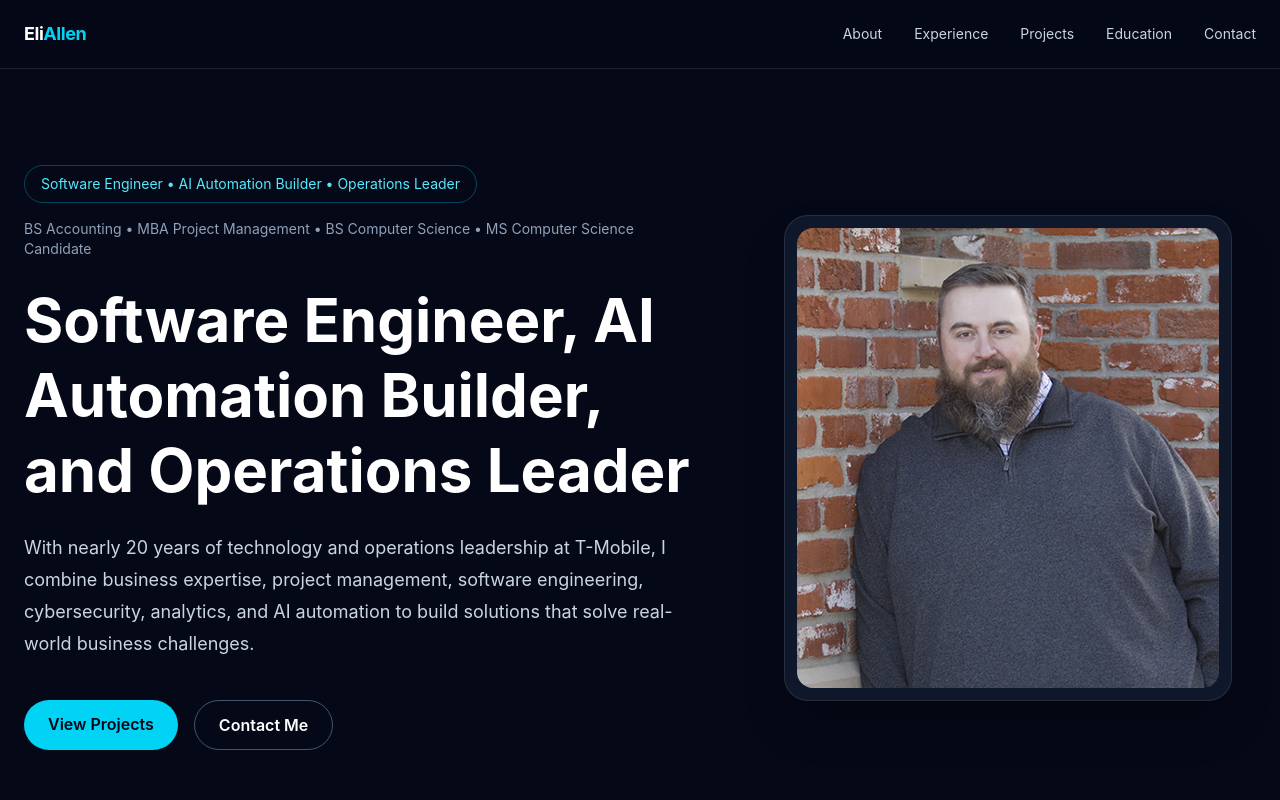
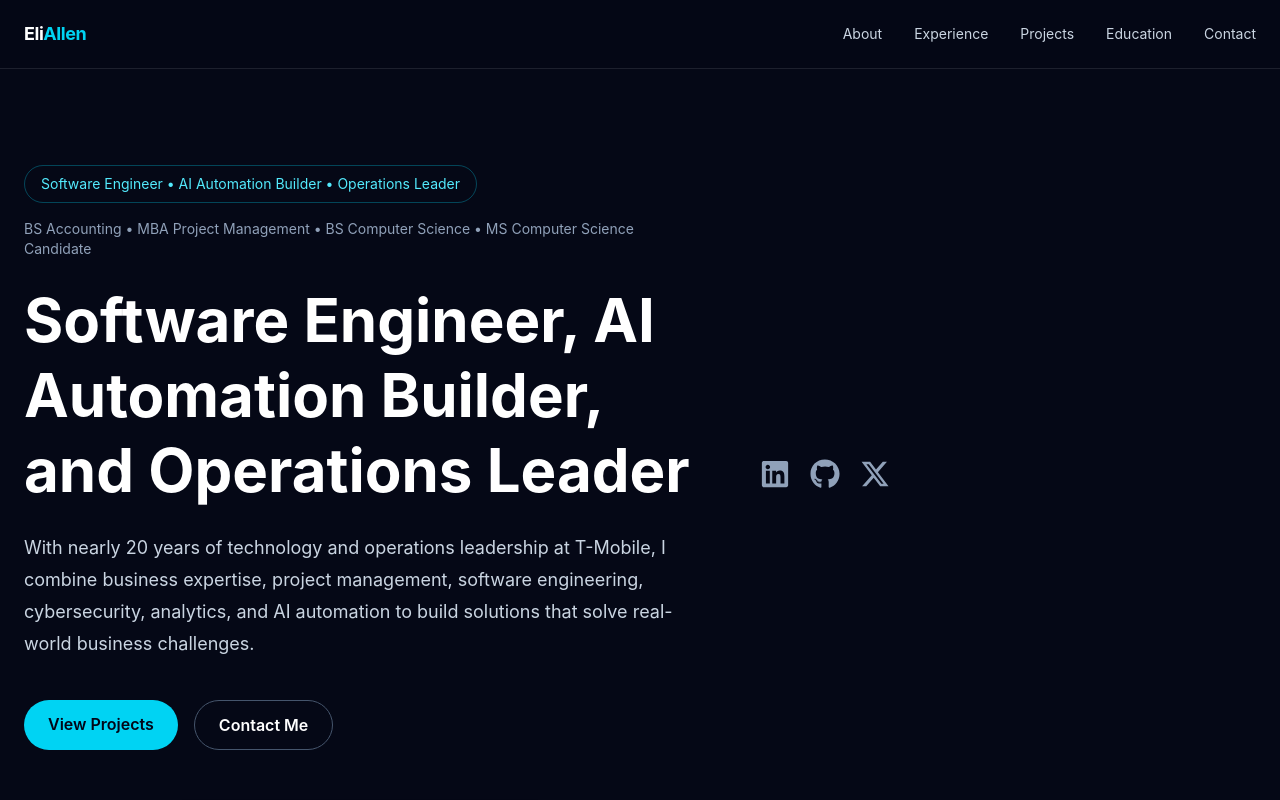
Before and after one commit to Elijahjallen/Eli-Portfolio, a React (Vite) app: page / in a window 1280 px wide. Shown: the top 800 px of the page. Built offline with nearby package versions, Linux system fonts and the light colour scheme.

Commit message:
Social media icons

```diff
--- a/package.json
+++ b/package.json
@@ -15,6 +15,7 @@
     "lucide-react": "^1.21.0",
     "react": "^19.2.6",
     "react-dom": "^19.2.6",
+    "react-icons": "^5.6.0",
     "react-router-dom": "^7.18.0",
     "tailwindcss": "^4.3.1"
   },
--- a/src/components/Contact.tsx
+++ b/src/components/Contact.tsx
@@ -1,3 +1,5 @@
+import { FaLinkedin, FaGithub, FaXTwitter } from "react-icons/fa6";
+
 function Contact() {
   return (
     <section
@@ -54,6 +56,36 @@ function Contact() {
           </a>
         </div>
       </div>
+
+<div className="mt-8 flex items-center gap-5">
+  <a
+    href="https://www.linkedin.com/in/eli-allen--"
+    target="_blank"
+    rel="noreferrer"
+    className="text-3xl text-slate-400 transition hover:text-cyan-400"
+  >
+    <FaLinkedin />
+  </a>
+
+  <a
+    href="https://github.com/Elijahjallen"
+    target="_blank"
+    rel="noreferrer"
+    className="text-3xl text-slate-400 transition hover:text-cyan-400"
+  >
+    <FaGithub />
+  </a>
+
+  <a
+    href="https://x.com/YOUR_X_HANDLE"
+    target="_blank"
+    rel="noreferrer"
+    className="text-3xl text-slate-400 transition hover:text-cyan-400"
+  >
+    <FaXTwitter />
+  </a>
+</div>
+
     </section>
   );
 }
--- a/src/components/Hero.tsx
+++ b/src/components/Hero.tsx
@@ -1,4 +1,5 @@
 import heroImage from "../assets/hero.jpg";
+import { FaLinkedin, FaGithub, FaXTwitter } from "react-icons/fa6";
 
 function Hero() {
   return (
@@ -34,6 +35,35 @@ function Hero() {
         </div>
       </div>
 
+      <div className="mt-8 flex items-center gap-5">
+  <a
+    href="https://www.linkedin.com/in/eli-allen--"
+    target="_blank"
+    rel="noreferrer"
+    className="text-3xl text-slate-400 transition hover:text-cyan-400"
+  >
+    <FaLinkedin />
+  </a>
+
+  <a
+    href="https://github.com/Elijahjallen"
+    target="_blank"
+    rel="noreferrer"
+    className="text-3xl text-slate-400 transition hover:text-cyan-400"
+  >
+    <FaGithub />
+  </a>
+
+  <a
+    href="https://x.com/Eli_Allen__"
+    target="_blank"
+    rel="noreferrer"
+    className="text-3xl text-slate-400 transition hover:text-cyan-400"
+  >
+    <FaXTwitter />
+  </a>
+</div>
+
       <div className="mx-auto w-full max-w-md rounded-3xl border border-white/10 bg-slate-900 p-3 shadow-2xl">
         <img
           src={heroImage}
```
Also changed, not shown: 1 other file (tests, documents, lock files or other folders).
